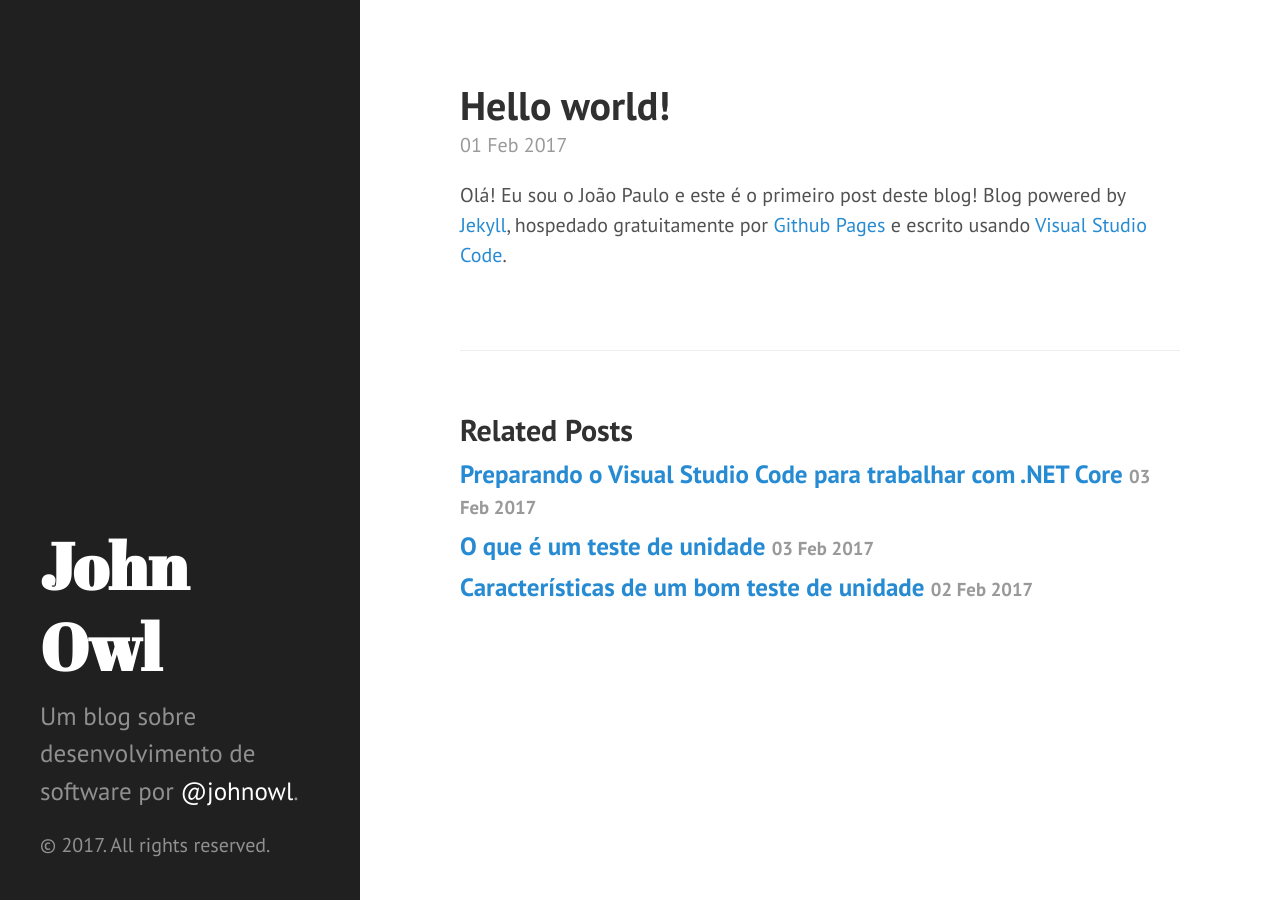
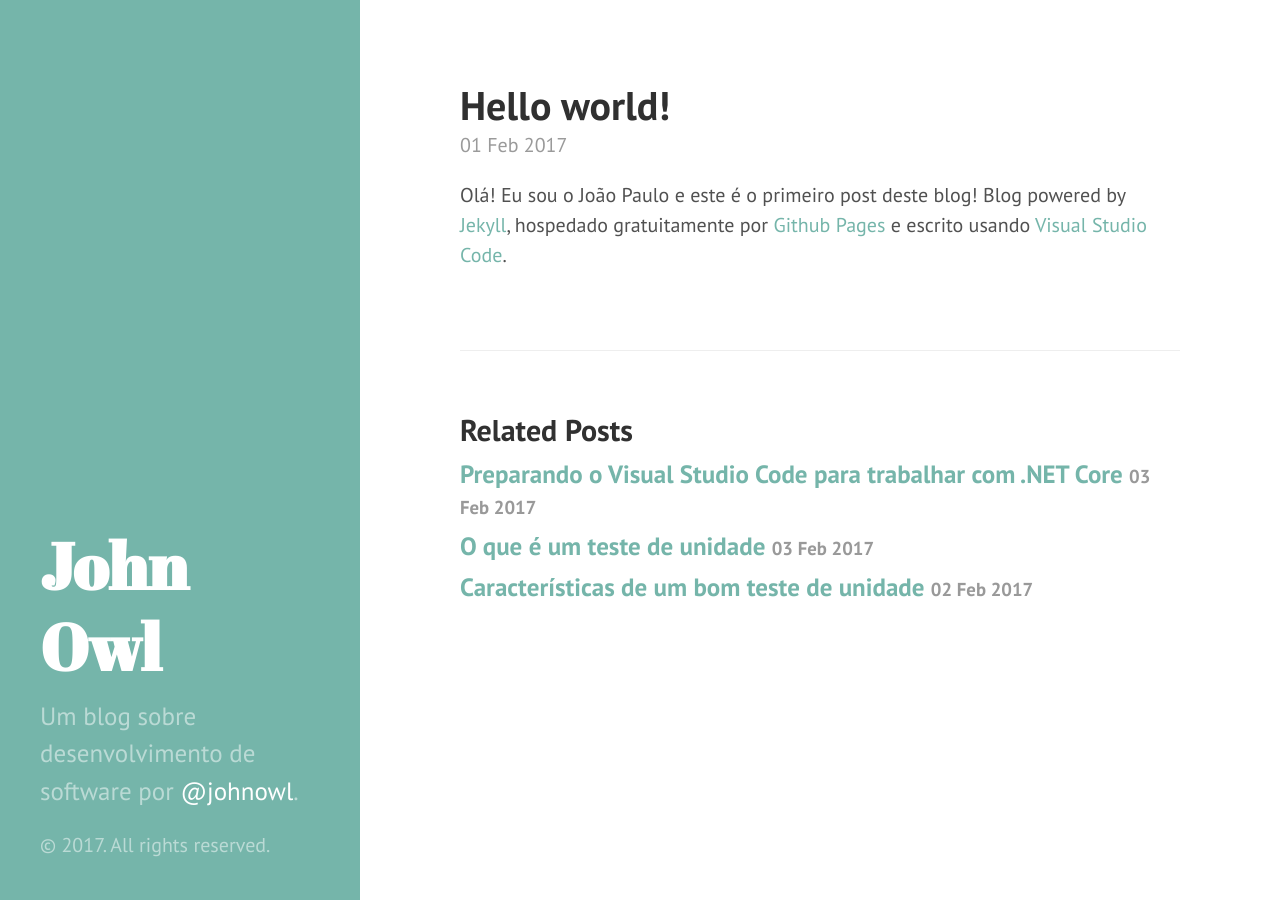
Before and after one commit to johnowl/johnowl.github.io, a Jekyll site: the page built from _posts/2017-02-01-hello-world.md, in a window 1280 px wide. Built offline with Jekyll 4.4.1, drawn with Linux system fonts in a browser that asks for light colours; comment, search, counter and statistics services are not loaded.

Commit message:
Alteração do theme.

```diff
--- a/_layouts/default.html
+++ b/_layouts/default.html
@@ -3,7 +3,7 @@
 
   {% include head.html %}
 
-  <body>
+  <body class="theme-base-0c">
 
     {% include sidebar.html %}
 
```
